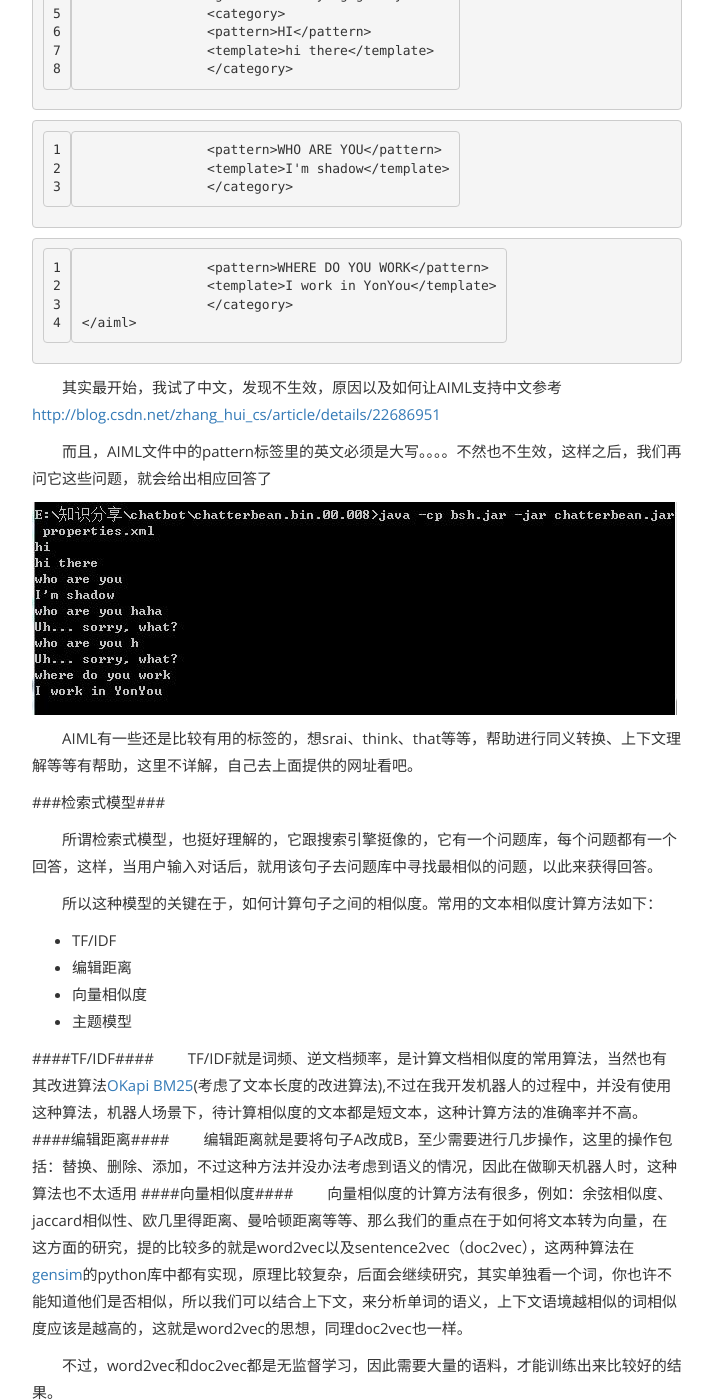
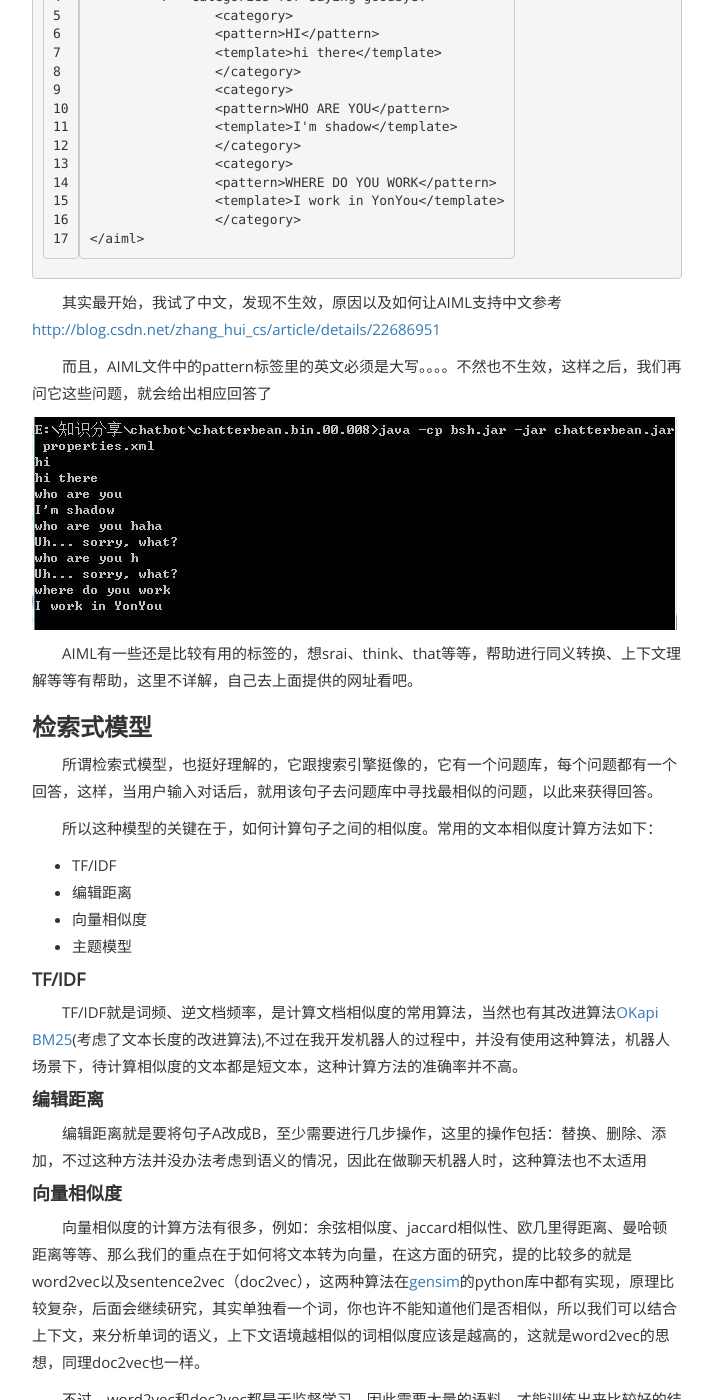
Before and after one commit to shadowJF/shadowjf.github.com, a Jekyll site: the page built from _posts/2017-02-08-Chat-Robot.md, in a window 1280 px wide and 1400 px high, scrolled down 3159 px. Shown: the whole window, without its empty margins (283-996 px from the left). Built offline with Jekyll 4.4.1, drawn with Linux system fonts in a browser that asks for light colours; comment, search, counter and statistics services are not loaded; some of the changed text lies outside the part shown.

Commit message:
modify format

````diff
--- a/_posts/2017-02-08-Chat-Robot.md
+++ b/_posts/2017-02-08-Chat-Robot.md
@@ -22,7 +22,7 @@ excerpt_separator: "----"
 
 ----
 
-##机器人模型##
+## **机器人模型** ##
 
 　　聊天机器人大体上分为三种模型：
 
@@ -32,16 +32,12 @@ excerpt_separator: "----"
 
 　　下面我们一一来介绍
 
-###规则式模型###
+### **规则式模型** ###
 
 　　所谓规则式模型，是最简单的一种，就是通过设计规则，来让机器人知道，遇到什么词该给出什么样的回答，例如：
 
-```Java
-
 	if "天氣" in user.query:
 	chatbot.say("今天天氣真好")
-
-```
 
 　　而提到规则式模型，就不得不提AIML(Artificial Intelligence Mark-up Language)，它是一种人工智能标记语言，最简单的形式如下：
 
@@ -75,7 +71,7 @@ excerpt_separator: "----"
 　　当然，这个AIML只是一种语言，那么如果用它来构建一个机器人，需要一种该语言的解释器，在ALICE的官网上提供了各种语言的[AIML解释器](http://www.alicebot.org/downloads/programs.html)，我试用了一下其中的[chatterbean](http://www.geocities.ws/phelio/chatterbean/#INTRODUCTION)，是java版本的。
 
 
-####chatterbean####
+#### **chatterbean** ####
 
 　　按照chatterbean官网介绍，有两个版本下载，一个是binary，一个是source，binary就是两个jar包，而source则包含了所有的java源文件以及alice的aiml文件。
 
@@ -113,12 +109,10 @@ excerpt_separator: "----"
     		<pattern>HI</pattern>
     		<template>hi there</template>
   		</category>
-
   		<category>
     		<pattern>WHO ARE YOU</pattern>
     		<template>I'm shadow</template>
   		</category>
-
   		<category>
     		<pattern>WHERE DO YOU WORK</pattern>
     		<template>I work in YonYou</template>
@@ -133,7 +127,7 @@ excerpt_separator: "----"
 
 　　AIML有一些还是比较有用的标签的，想srai、think、that等等，帮助进行同义转换、上下文理解等等有帮助，这里不详解，自己去上面提供的网址看吧。
 
-###检索式模型###
+### **检索式模型** ###
 
 　　所谓检索式模型，也挺好理解的，它跟搜索引擎挺像的，它有一个问题库，每个问题都有一个回答，这样，当用户输入对话后，就用该句子去问题库中寻找最相似的问题，以此来获得回答。
 
@@ -144,11 +138,11 @@ excerpt_separator: "----"
 - 向量相似度
 - 主题模型
 
-####TF/IDF####
+#### **TF/IDF** ####
 　　TF/IDF就是词频、逆文档频率，是计算文档相似度的常用算法，当然也有其改进算法[OKapi BM25](https://en.wikipedia.org/wiki/Okapi_BM25)(考虑了文本长度的改进算法),不过在我开发机器人的过程中，并没有使用这种算法，机器人场景下，待计算相似度的文本都是短文本，这种计算方法的准确率并不高。
-####编辑距离####
+#### **编辑距离** ####
 　　编辑距离就是要将句子A改成B，至少需要进行几步操作，这里的操作包括：替换、删除、添加，不过这种方法并没办法考虑到语义的情况，因此在做聊天机器人时，这种算法也不太适用
-####向量相似度####
+#### **向量相似度** ####
 　　向量相似度的计算方法有很多，例如：余弦相似度、jaccard相似性、欧几里得距离、曼哈顿距离等等、那么我们的重点在于如何将文本转为向量，在这方面的研究，提的比较多的就是word2vec以及sentence2vec（doc2vec），这两种算法在[gensim](https://radimrehurek.com/gensim/index.html)的python库中都有实现，原理比较复杂，后面会继续研究，其实单独看一个词，你也许不能知道他们是否相似，所以我们可以结合上下文，来分析单词的语义，上下文语境越相似的词相似度应该是越高的，这就是word2vec的思想，同理doc2vec也一样。
 
 　　不过，word2vec和doc2vec都是无监督学习，因此需要大量的语料，才能训练出来比较好的结果。
@@ -451,7 +445,7 @@ excerpt_separator: "----"
 　　如果输入句子的分词结果中有模型中不包含的词会报错，当然如果你的训练语料足够丰富，一般是不会出现这种情况的。通过上述结果，我们发现，虽然我们的语料很有限，只用了wiki语料的很少一部分，但训练出的结果还是比较令人满意的。可以预见，如果针对特定场景或领域，我们的训练语料足够丰富的情况下，这样的相似度计算效果是很好的。
 
 
-####主题模型####
+#### **主题模型** ####
 　　每个句子都有自己的主题，利用主题模型来对句子进行分类，获取句子的类型后，在抽取句子特征，最后根据特征，获取回答，这是主题模型的处理流程，这其中涉及到的关键技术在于分类和特征抽取，分类算法有很多，例如最常见的朴素贝叶斯等等，而特征抽取则涉及到实体识别。
 
 　　现在很多开源的NLP工具都已经实现了一部分的文本相似度计算算法， 例如word分词、Hanlp等等，我之前就用的hanlp的文本推荐功能来计算句子之间的相似度，hanlp的文本推荐计算相似度是结合了三种相似度算法来计算的，一是语义相似度、一是编辑距离、一是拼音相似度，后来我对这个算法进行了一些修改，以让它来适应机器人短文本相似度计算的特点。
@@ -475,7 +469,7 @@ excerpt_separator: "----"
 
 　　其中知识模块，就涉及到利用检索模型，去知识库中检索相关知识，并给出回答。
 
-###生成式模型###
+### **生成式模型** ###
 
 　　这种应该是技术含量最高的模型了，但是这种一般是用于日常生活对话的聊天型机器人，如果是针对特定领域的商务型机器人则不会使用这种模型。
 
````
